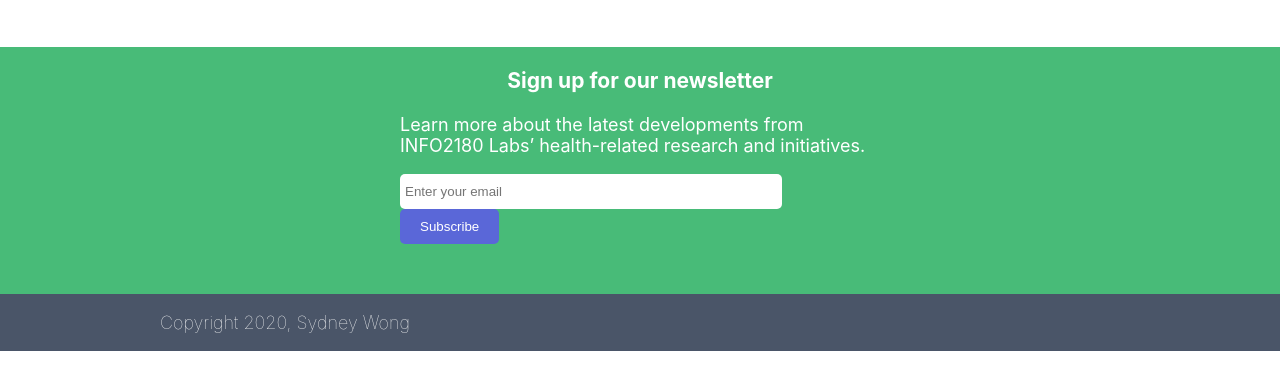
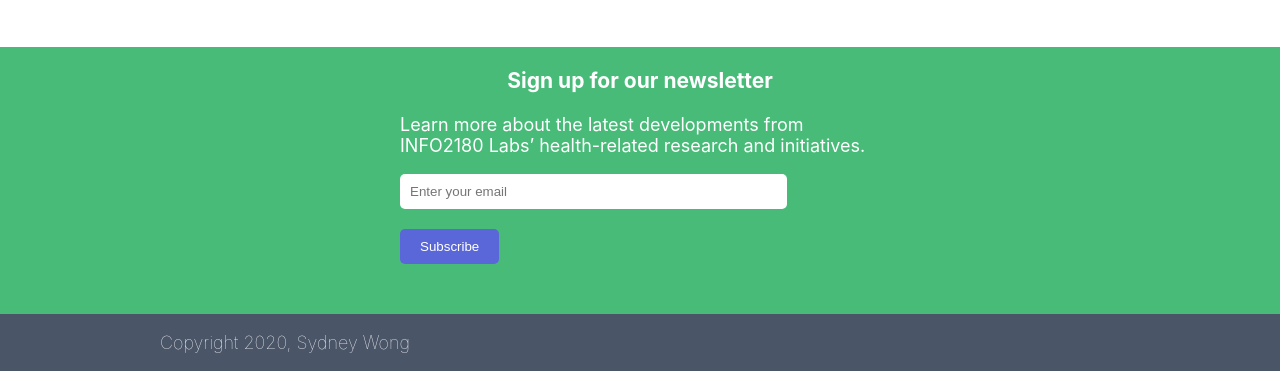
Before and after one commit to wongsydney9-arch/info2180-project1, a plain HTML site: page index.html in a window 1280 px wide. Shown: the part 1873-2244 px from the top of the page. Drawn offline with Linux system fonts and the light colour scheme.

Commit message:
Updated styles.css

```diff
--- a/styles.css
+++ b/styles.css
@@ -165,11 +165,12 @@ nav a:hover{
 
 .newsletter .form-group{
     display: inline-block;
+    padding-bottom: 20px;
 }
 
 .newsletter .form-group input{
     border: none;
-    padding: 10px 200px 10px 5px;
+    padding: 10px 200px 10px 10px;
     border-radius: 5px;
 }
 
```
